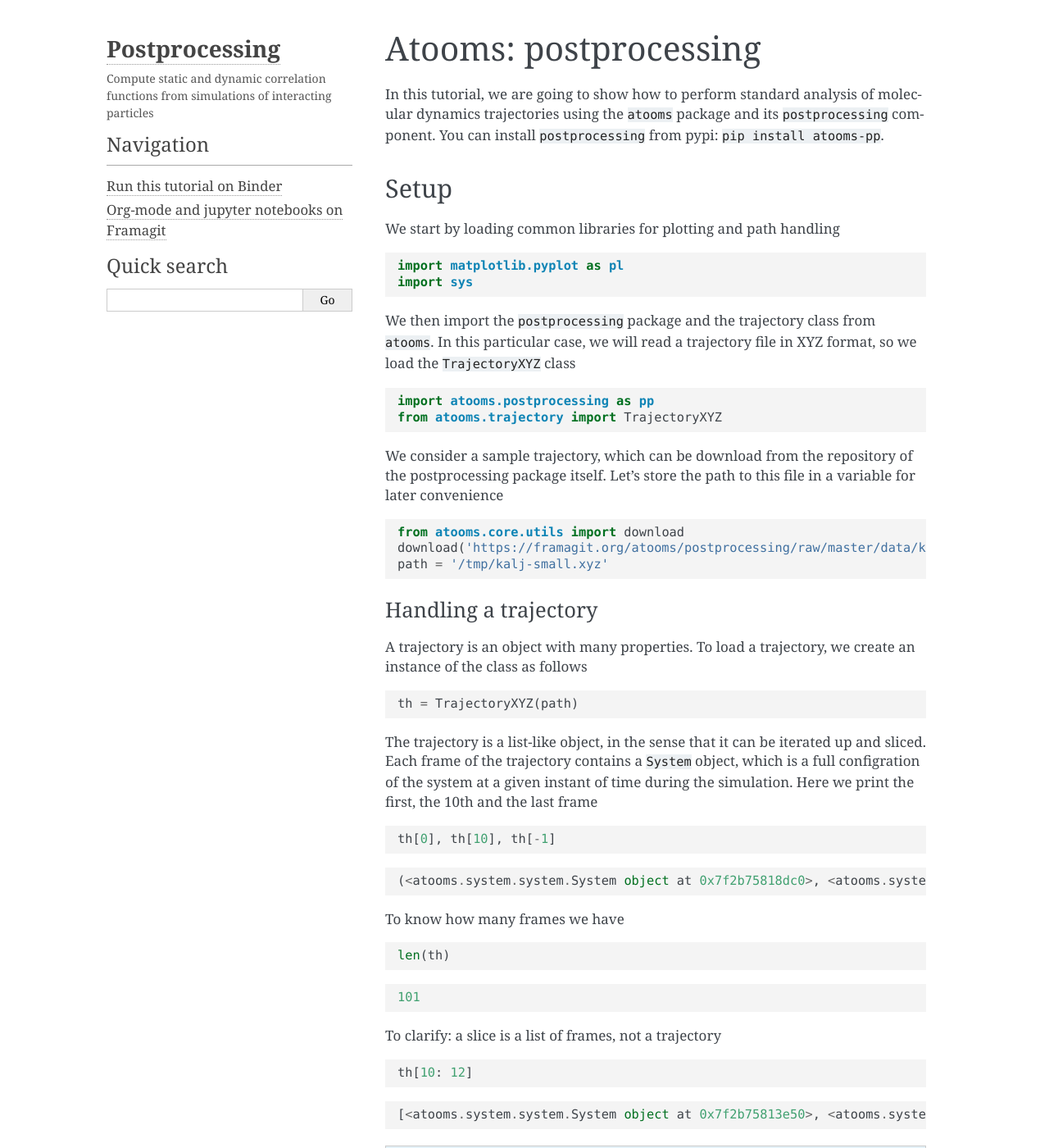
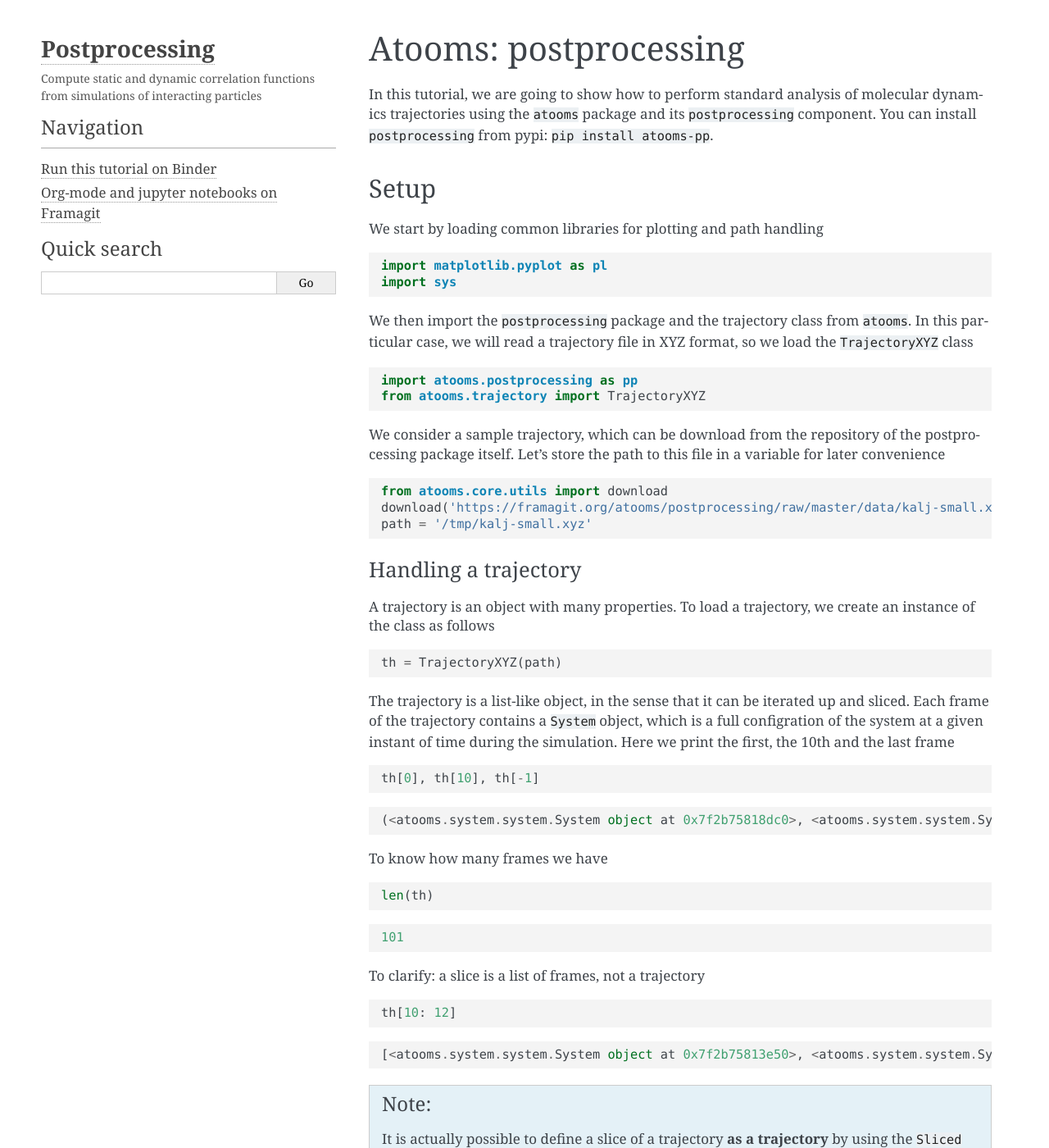
Before and after one commit to atooms-mirror/postprocessing, a Sphinx documentation site: the page built from docs/index.rst, in a window 1280 px wide and 1400 px high. Shown: the whole window at 82% size. Built offline with Sphinx 7.4.7, drawn with Linux system fonts in a browser that asks for light colours; pages that are not in the unit, such as notebooks, are missing from menus; some of the changed text lies outside the part shown.

Commit message:
Update docs/

```diff
--- a/docs/_static/custom.css
+++ b/docs/_static/custom.css
@@ -1,11 +1,6 @@
-div.bodywrapper {
-    margin: 0 0 0 320px;
-}
 div.sphinxsidebar {
-    width: 320px;
-}
-div.document {
-    width: 1040px;
+    height: 100vh;
+    overflow: auto;
 }
 div.sphinxsidebar hr {
     width: 100%;
@@ -32,3 +27,9 @@ div.admonition {
 div.note {
     background-color: #0e84b51c;
 }
+
+@media screen and (max-width: 870px) {
+div.sphinxsidebar {
+    height: auto;
+}
+}
--- a/docs/conf.py
+++ b/docs/conf.py
@@ -71,6 +71,9 @@ html_theme_options = {
     'extra_nav_links': {'Run this tutorial on Binder': 'https://atooms.frama.io/postprocessing/',
                         'Org-mode and jupyter notebooks on Framagit': 'https://atooms.frama.io/postprocessing/'},
     'gray_2': '#F4F4F4ED',
+    'sidebar_width': '380px',
+    'body_max_width': 'auto',
+    'page_width': '1200px',
 #    'code_highlight_bg': '#111',
 }
 
--- a/docs/index.org
+++ b/docs/index.org
@@ -6,7 +6,6 @@
 
 #+attr_rst: :directive toctree
 #+begin_quote
-    :hidden:
     index
 #+end_quote
 
```
